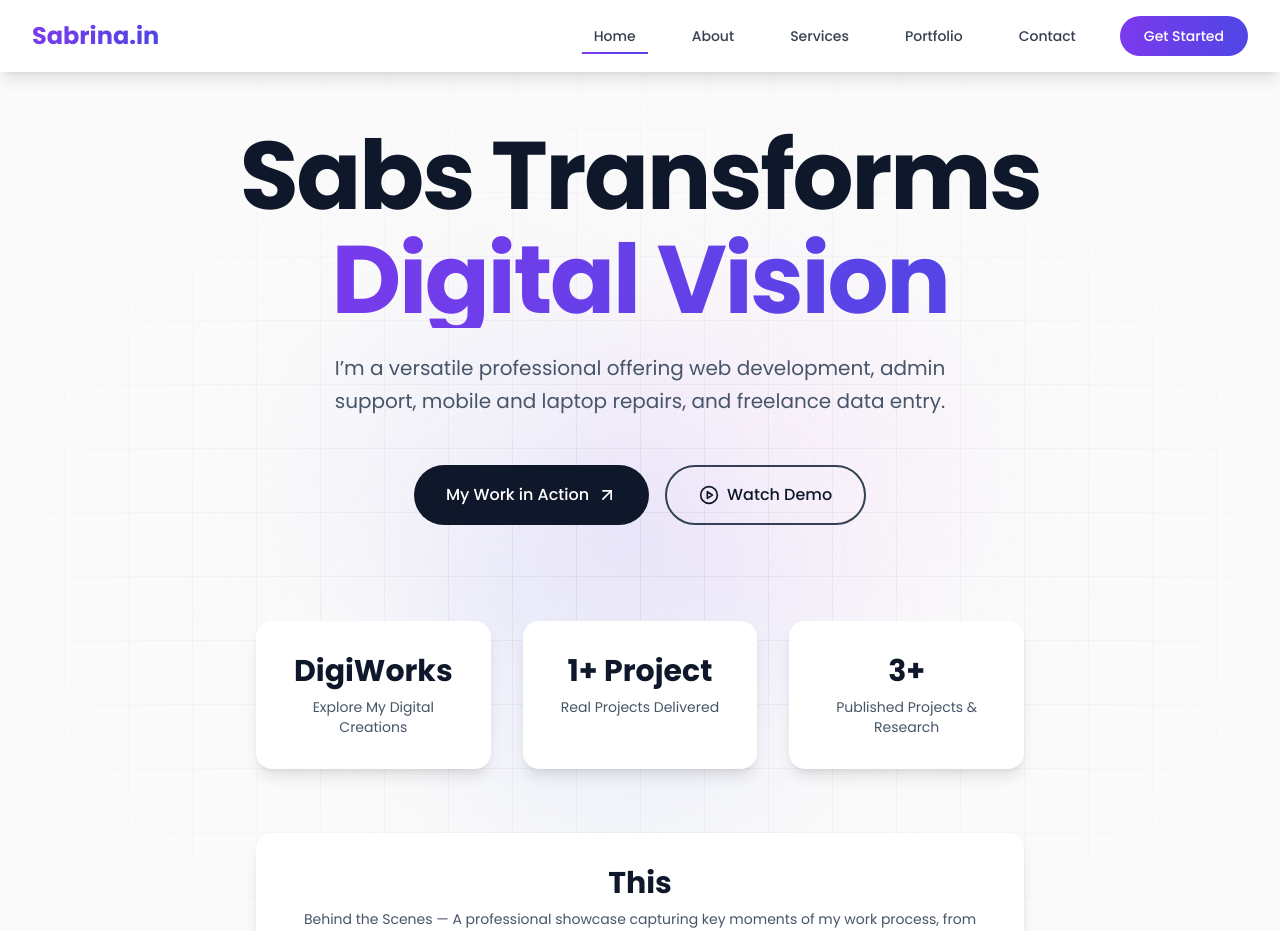
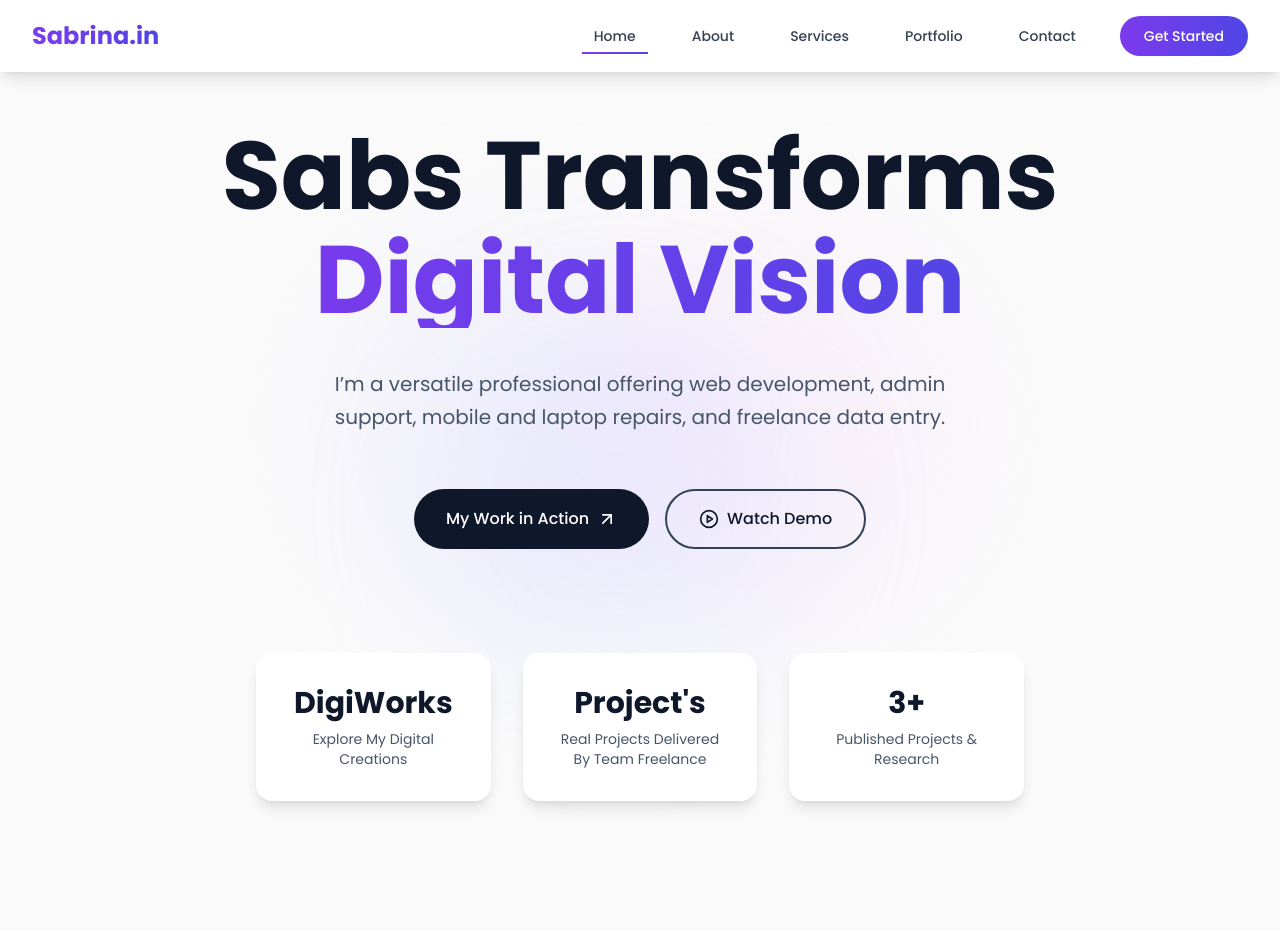
Before and after one commit to sabrinakhh/sabrinaprofile, a React (Vite) app: page / in a window 1280 px wide. Shown: the top 931 px of the page. Built offline with nearby package versions, Linux system fonts and the light colour scheme.

Commit message:
Add files via upload
change tim

```diff
--- a/src/components/Hero.jsx
+++ b/src/components/Hero.jsx
@@ -1,78 +1,72 @@
 import React from "react";
 import { ArrowUpRight, PlayCircle } from "lucide-react";
+import { useNavigate } from "react-router-dom";
 
 const Hero = () => {
+  const navigate = useNavigate();
+
   const stats = [
-    { value: "DigiWorks", label: "Explore My Digital Creations " },
-    { value: "1+ Project", label: "Real Projects Delivered" },
+    { value: "DigiWorks", label: "Explore My Digital Creations" },
+    { value: "Project's", label: "Real Projects Delivered By Team Freelance" },
     { value: "3+", label: "Published Projects & Research" },
   ];
 
   return (
     <section className="relative min-h-screen flex items-center justify-center bg-[#fafafa] overflow-hidden">
-      {/* Animated background elements */}
+      {/* Background */}
       <div className="absolute inset-0 overflow-hidden">
-        {/* Gradient circles */}
-        <div className="absolute top-1/4 left-1/4 w-96 h-96 bg-violet-200 rounded-full mix-blend-multiply filter blur-3xl opacity-20 animate-blob" />
-        <div className="absolute top-1/4 right-1/4 w-96 h-96 bg-fuchsia-200 rounded-full mix-blend-multiply filter blur-3xl opacity-20 animate-blob animation-delay-2000" />
-        <div className="absolute bottom-1/4 left-1/3 w-96 h-96 bg-indigo-200 rounded-full mix-blend-multiply filter blur-3xl opacity-20 animate-blob animation-delay-4000" />
-
-        {/* Grid pattern */}
-        <div className="absolute inset-0 bg-[linear-gradient(to_right,#8882_1px,transparent_1px),linear-gradient(to_bottom,#8882_1px,transparent_1px)] bg-[size:4rem_4rem] [mask-image:radial-gradient(ellipse_60%_50%_at_50%_50%,#000,transparent)]" />
+        <div className="absolute top-1/4 left-1/4 w-96 h-96 bg-violet-200 rounded-full blur-3xl opacity-20 animate-blob" />
+        <div className="absolute top-1/4 right-1/4 w-96 h-96 bg-fuchsia-200 rounded-full blur-3xl opacity-20 animate-blob animation-delay-2000" />
+        <div className="absolute bottom-1/4 left-1/3 w-96 h-96 bg-indigo-200 rounded-full blur-3xl opacity-20 animate-blob animation-delay-4000" />
       </div>
 
-      <div className="relative max-w-7xl mx-auto px-4 sm:px-6 lg:px-8 py-32">
-        <div className="text-center space-y-8 max-w-4xl mx-auto">
-          {/* Main content */}
-          <div className="space-y-6">
-            <h1 className="text-6xl sm:text-7xl font-bold tracking-tight text-slate-900 lg:text-8xl">
+      <div className="relative max-w-7xl mx-auto px-6 py-32">
+        <div className="text-center space-y-10 max-w-4xl mx-auto">
+
+          <h1 className="text-6xl sm:text-7xl lg:text-8xl font-bold text-slate-900">
             Sabs Transforms
             <span className="block mt-2 bg-gradient-to-r from-violet-600 to-indigo-600 bg-clip-text text-transparent">
               Digital Vision
             </span>
           </h1>
+
           <p className="text-xl text-slate-600 leading-relaxed max-w-2xl mx-auto">
-              I’m a versatile professional offering web development, admin support, mobile and laptop repairs, and freelance data entry.
+            I’m a versatile professional offering web development, admin support,
+            mobile and laptop repairs, and freelance data entry.
           </p>
-          </div>
 
-          {/* CTA buttons */}
+          {/* CTA BUTTONS */}
           <div className="flex flex-col sm:flex-row justify-center gap-4 pt-4">
-            <button className="px-8 py-4 rounded-full bg-slate-900 text-white font-medium hover:shadow-lg hover:shadow-slate-900/10 transition-all duration-300 transform hover:-translate-y-0.5 group inline-flex items-center">
+            <button
+              onClick={() => navigate("/services")}
+              className="px-8 py-4 rounded-full bg-slate-900 text-white font-medium hover:shadow-lg transition-all duration-300 transform hover:-translate-y-0.5 group inline-flex items-center"
+            >
               My Work in Action
               <ArrowUpRight className="ml-2 w-5 h-5 transition-transform group-hover:translate-x-0.5 group-hover:-translate-y-0.5" />
             </button>
-            <button className="px-8 py-4 rounded-full border-2 border-slate-700 text-slate-900 font-medium hover:bg-slate-50 transition-all duration-300 group inline-flex items-center">
+
+            <button
+              onClick={() => navigate("/portfolio")}
+              className="px-8 py-4 rounded-full border-2 border-slate-700 text-slate-900 font-medium hover:bg-slate-50 transition-all duration-300 group inline-flex items-center"
+            >
               <PlayCircle className="mr-2 w-5 h-5" />
               Watch Demo
             </button>
           </div>
 
-          {/* Stats */}
+          {/* STATS */}
           <div className="grid grid-cols-1 sm:grid-cols-3 gap-8 pt-16 max-w-3xl mx-auto">
             {stats.map(({ value, label }) => (
               <div
                 key={label}
                 className="group relative bg-white rounded-2xl p-8 shadow-lg hover:shadow-xl transition-all duration-300 hover:-translate-y-1"
               >
-                <div className="absolute inset-0 rounded-2xl bg-gradient-to-r from-slate-50 to-white opacity-0 group-hover:opacity-100 transition-opacity duration-300" />
                 <div className="relative">
                   <p className="text-3xl font-bold text-slate-900">{value}</p>
                   <p className="mt-2 text-sm text-slate-600">{label}</p>
                 </div>
               </div>
             ))}
-          </div>
-
-          {/* Full-width Behind the Scenes box */}
-          <div className="pt-8 max-w-3xl mx-auto">
-            <div className="group relative bg-white rounded-2xl p-8 shadow-lg hover:shadow-xl transition-all duration-300 hover:-translate-y-1 w-full">
-              <div className="absolute inset-0 rounded-2xl bg-gradient-to-r from-slate-50 to-white opacity-0 group-hover:opacity-100 transition-opacity duration-300" />
-              <div className="relative">
-                <p className="text-3xl font-bold text-slate-900">This</p>
-                <p className="mt-2 text-sm text-slate-600">Behind the Scenes — A professional showcase capturing key moments of my work process, from hands-on technical execution to continuous learning through courses and certifications. Explore the real-world journey behind each solution I create."</p>
-              </div>
-            </div>
           </div>
 
         </div>
--- a/src/components/Services.jsx
+++ b/src/components/Services.jsx
@@ -18,7 +18,7 @@ const Services = () => {
       icon: Monitor,
       gradient: "from-violet-600 to-indigo-600",
       features: [
-        "PT Duta Hita Jaya Admin Produksi Progress dari November 2024 - Sekarang",
+        "PT Duta Hita Jaya Administration Proggress Staff dari November 2024 - Sekarang",
         "CV Trubus Jaya Abadi Admin Operasional dari Maret 2023 – Desember 2023",
         "Online Shop Craft Jogja Admin Marketpalace dari Maret 2024 - Juni 2024",
       ],
@@ -38,9 +38,9 @@ const Services = () => {
       icon: Cloud,
       gradient: "from-blue-600 to-sky-600",
       features: [
-        "PT Ebiz Prima Nusa X KarirNex Pelatihan Sertifikasi Microsoft office Excel Speciallist Desember 2023",
-        "PT Inixindo Persada Rekayasa Komputer Sertifikasi Profesi Pengelolaan Layanan TI Februari 2022",
-        "SMKN 13 Bekasi Sertifikasi Kompetensi Teknik Komputer Jaringan Mei 2019",
+        "PT Ebiz Prima Nusa Pelatihan Sertifikasi Microsoft office Excel Speciallist Desember 2023",
+        "PT Inixindo Persada Rekayasa Sertifikasi Profesi Pengelolaan Layanan TI Februari 2022",
+        "SMKN 13 Bekasi Sertifikasi Kompetensi TKJ Mei 2019",
       ],
     },
     {
@@ -49,7 +49,7 @@ const Services = () => {
       gradient: "from-sky-600 to-cyan-600",
       features: [
         "Sistem Pendukung Keputusan Pemilihan Makanan Balita Android https://shorturl.at/MenPf",
-        "Team Sosialisasi Pengabdian Masyarakat Pencegahan Stunting Pada Balita Di Wilayah Kerja Puskesmas Dlingo2 https://shorturl.at/VGo83",
+        "Sosialisasi Pengabdian Masyarakat Pencegahan Stunting Balita Di Puskesmas Dlingo2 https://shorturl.at/VGo83",
         "Aplikasi Skrining Kanker Payudara Karya Tim PKM Unisa Yogyakarta https://shorturl.at/PB4oG",
       ],
     },
```
Lines whose indentation alone changed are shown as unchanged.
